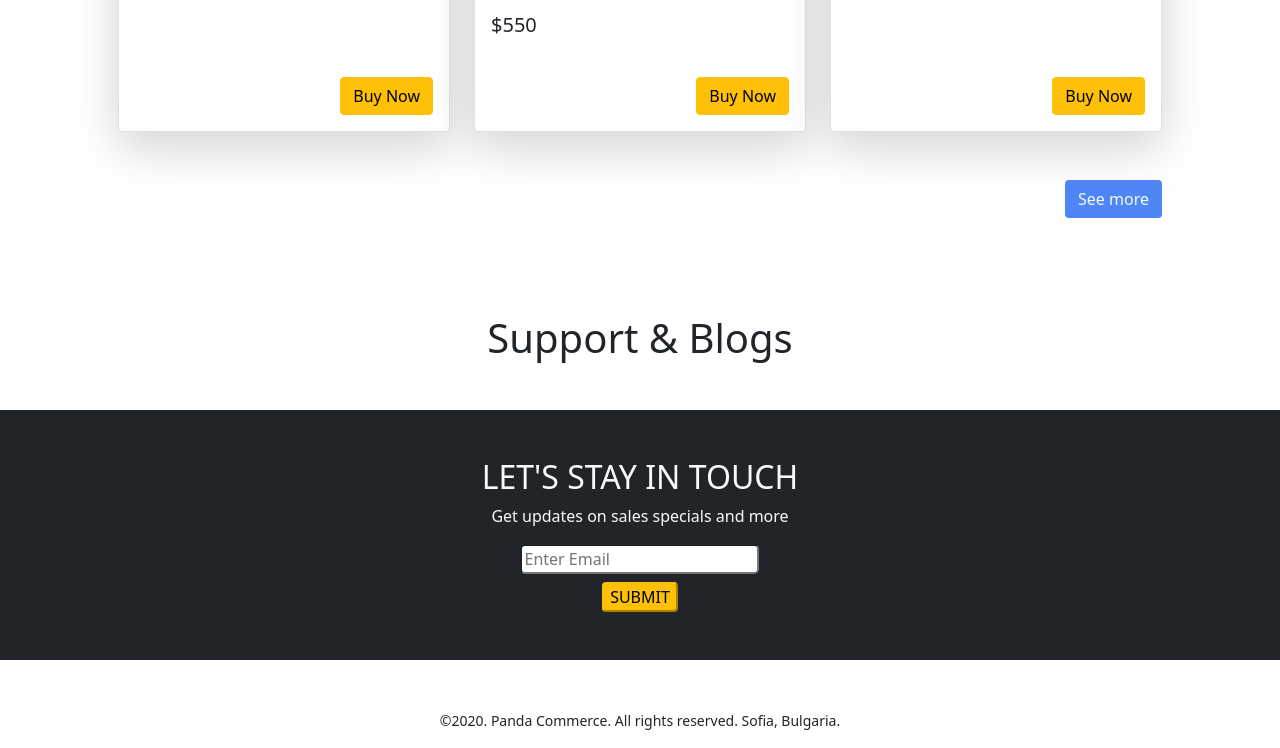
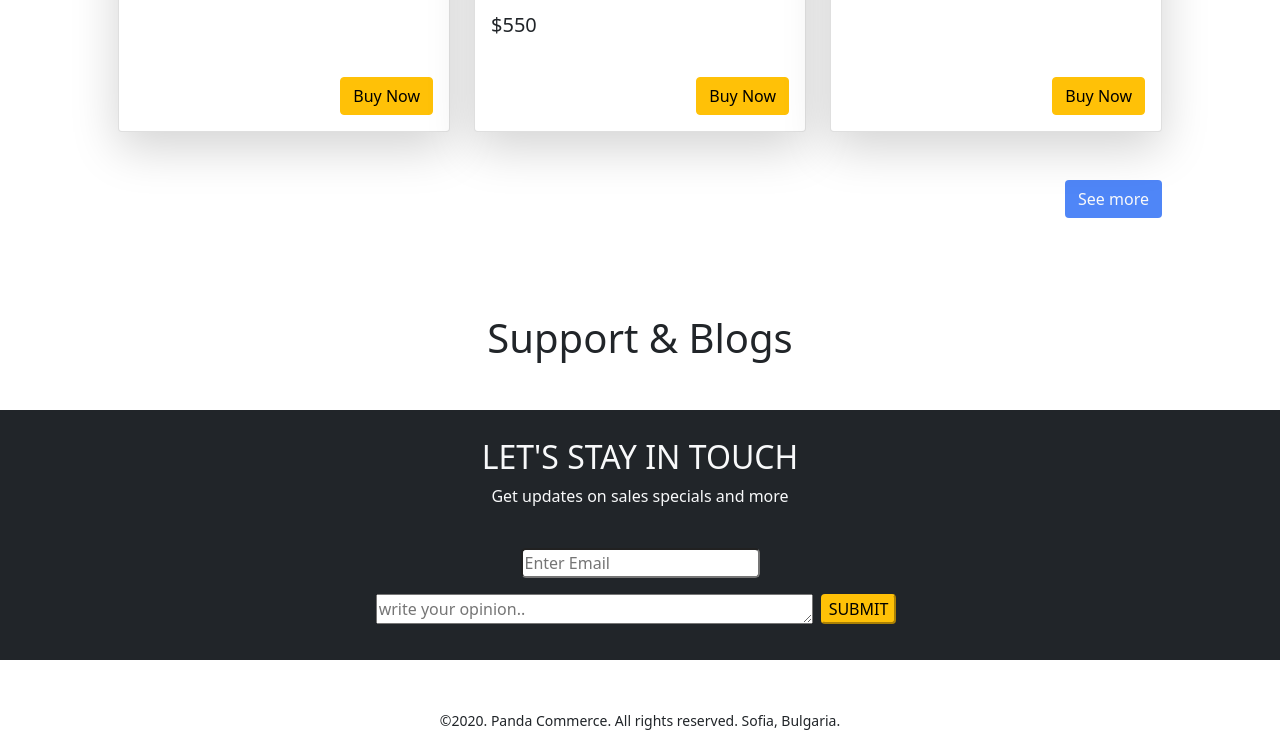
Before and after one commit to Rabi-Mezan/panda-commerce-practice, a plain HTML site: page index.html in a window 1280 px wide. Shown: the part 2081-2829 px from the top of the page. Drawn offline with nearby package versions, Linux system fonts and the light colour scheme.

Commit message:
text-area added

```diff
--- a/index.html
+++ b/index.html
@@ -251,8 +251,11 @@
         <div class="text-light text-center">
             <h2>LET'S STAY IN TOUCH</h2>
             <p>Get updates on sales specials and more</p>
-            <input class="rounded-3" placeholder="Enter Email" type="email" name="" id=""> <br>
-            <button class="mt-2 btn-warning rounded-2" type="submit">SUBMIT</button>
+            <input class="rounded-3 mt-4 mb-2" placeholder="Enter Email" type="email" name="" id=""> <br>
+            <div class="d-flex align-items-center">
+                <textarea placeholder="write your opinion.." name="" id="" cols="45" rows="1"></textarea>
+                <button class=" m-2 btn-warning rounded-2" type="submit">SUBMIT</button>
+            </div>
         </div>
     </section>
 
```
